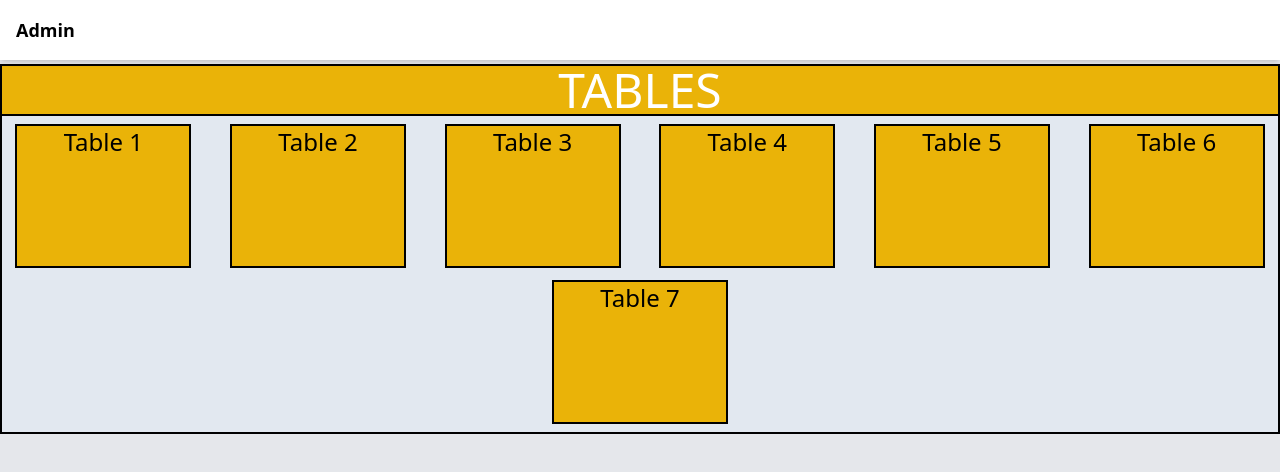
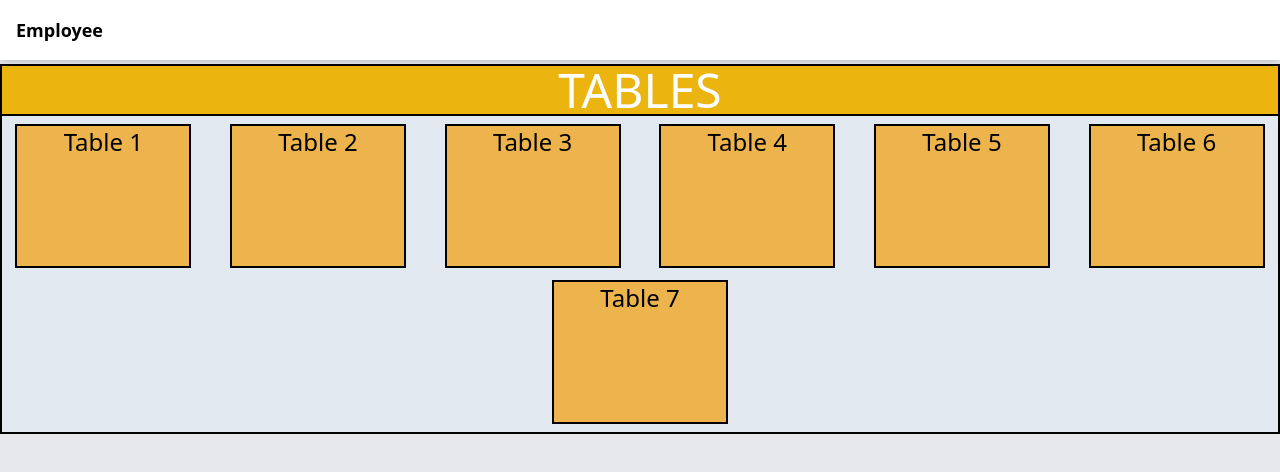
Before and after one commit to bestzige/PROJECT2-SEC-2-Mairuu, a Vue app: page /employee in a window 1280 px wide. Shown: the top 472 px of the page. Built offline with nearby package versions, Linux system fonts and the light colour scheme; data requests are answered from the project's data file.

Commit message:
add theme in tailwind config

```diff
--- a/src/components/employee/table/TableList.vue
+++ b/src/components/employee/table/TableList.vue
@@ -11,7 +11,7 @@ defineProps({
   <div class="w-full">
     <div class="w-full bg-slate-200 border-2 border-black">
       <div
-        class="w-full h-auto text-5xl text-white text-center bg-yellow-500 border-b-2 border-black"
+        class="w-full h-auto text-5xl text-white text-center bg-theme-100 border-b-2 border-black"
       >
         TABLES
       </div>
@@ -19,7 +19,7 @@ defineProps({
         <router-link
           v-for="(table, index) in tables"
           :key="index"
-          class="text-2xl w-44 h-36 flex justify-center bg-yellow-500 border-2 border-black"
+          class="text-2xl w-44 h-36 flex justify-center bg-theme-300 border-2 border-black"
           :to="`/employee/table-detail/${table.id}`"
         >
           {{ table.name.en }}
--- a/src/layouts/EmployeeLayout.vue
+++ b/src/layouts/EmployeeLayout.vue
@@ -7,7 +7,7 @@ import DefaultLayout from './DefaultLayout.vue'
     <div
       class="fixed top-0 left-0 right-0 z-50 flex justify-between items-center p-4 bg-white shadow-md"
     >
-      <h1 class="text-md md:text-lg font-bold"><router-link to="/employee">Admin</router-link></h1>
+      <h1 class="text-md md:text-lg font-bold"><router-link to="/employee">Employee</router-link></h1>
     </div>
     <div class="flex flex-col h-full">
       <router-view />
--- a/tailwind.config.js
+++ b/tailwind.config.js
@@ -27,6 +27,13 @@ export default {
           700: '#8e24aa',
           800: '#7b1fa2',
           900: '#4a148c'
+        },
+        theme: {
+          100: '#ebb40f',
+          200: '#f5d178',
+          300: '#edb44d',
+          400: '#dc7332',
+          500: '#a51604'
         }
       }
     }
```
